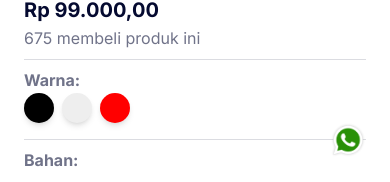
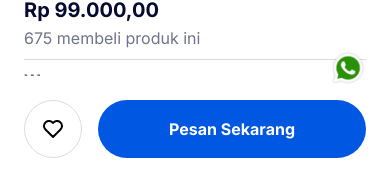
Before and after one commit to acomarcho/myimpresi-frontend, a Next.js app: page /product/1 in a window 390 px wide. Shown: the part 662-844 px from the top of the page. Built offline with nearby package versions, Linux system fonts and the light colour scheme; no server answers; what react-google-recaptcha-v3 would draw is missing.

Commit message:
Feat: Add bottom footer for mobile

```diff
--- a/components/common/floating-wa.tsx
+++ b/components/common/floating-wa.tsx
@@ -1,12 +1,23 @@
 import Image from "next/image";
 
-const FloatingWAIcon = () => {
+type Props = {
+  customBottomHeight?: string;
+};
+
+const FloatingWAIcon = ({ customBottomHeight }: Props) => {
   return (
     <a
       href="https:/wa.me"
       target="_blank"
       rel="noreferrer"
-      className="fixed right-[1.5rem] bottom-[1.5rem] lg:right-[3.75rem] lg:bottom-[3.75rem]"
+      className="fixed right-[1.5rem] bottom-[1.5rem] lg:right-[3.75rem] lg:!bottom-[3.75rem]"
+      style={
+        customBottomHeight
+          ? {
+              bottom: customBottomHeight,
+            }
+          : {}
+      }
     >
       <Image
         src="/assets/icon-wa.png"
--- a/pages/product/[id]/index.tsx
+++ b/pages/product/[id]/index.tsx
@@ -6,6 +6,7 @@ import { Carousel } from "react-responsive-carousel";
 import Image from "next/image";
 import "react-responsive-carousel/lib/styles/carousel.min.css";
 import { formatToRupiah } from "@/utils/format-to-rupiah";
+import { IconHeart } from "@tabler/icons-react";
 
 const dummyProduct = {
   name: "TAWIRI",
@@ -106,9 +107,17 @@ const SingleProduct = () => {
           <p className="font-inter text-[1rem] text-neutral-60 mt-[0.5rem]">
             {dummyProduct.description}
           </p>
+          <div className="fixed bg-neutral-10 bottom-0 left-0 w-screen grid grid-cols-[auto_1fr] p-[1.5rem] gap-[1rem]">
+            <button className="p-[1rem] rounded-full border-[1px] border-neutral-20">
+              <IconHeart />
+            </button>
+            <button className="p-[0.75rem] bg-primary-default font-inter font-bold text-neutral-10 rounded-full">
+              Pesan Sekarang
+            </button>
+          </div>
         </div>
       </div>
-      <FloatingWAIcon />
+      <FloatingWAIcon customBottomHeight="6rem" />
       <Footer />
     </>
   );
```
